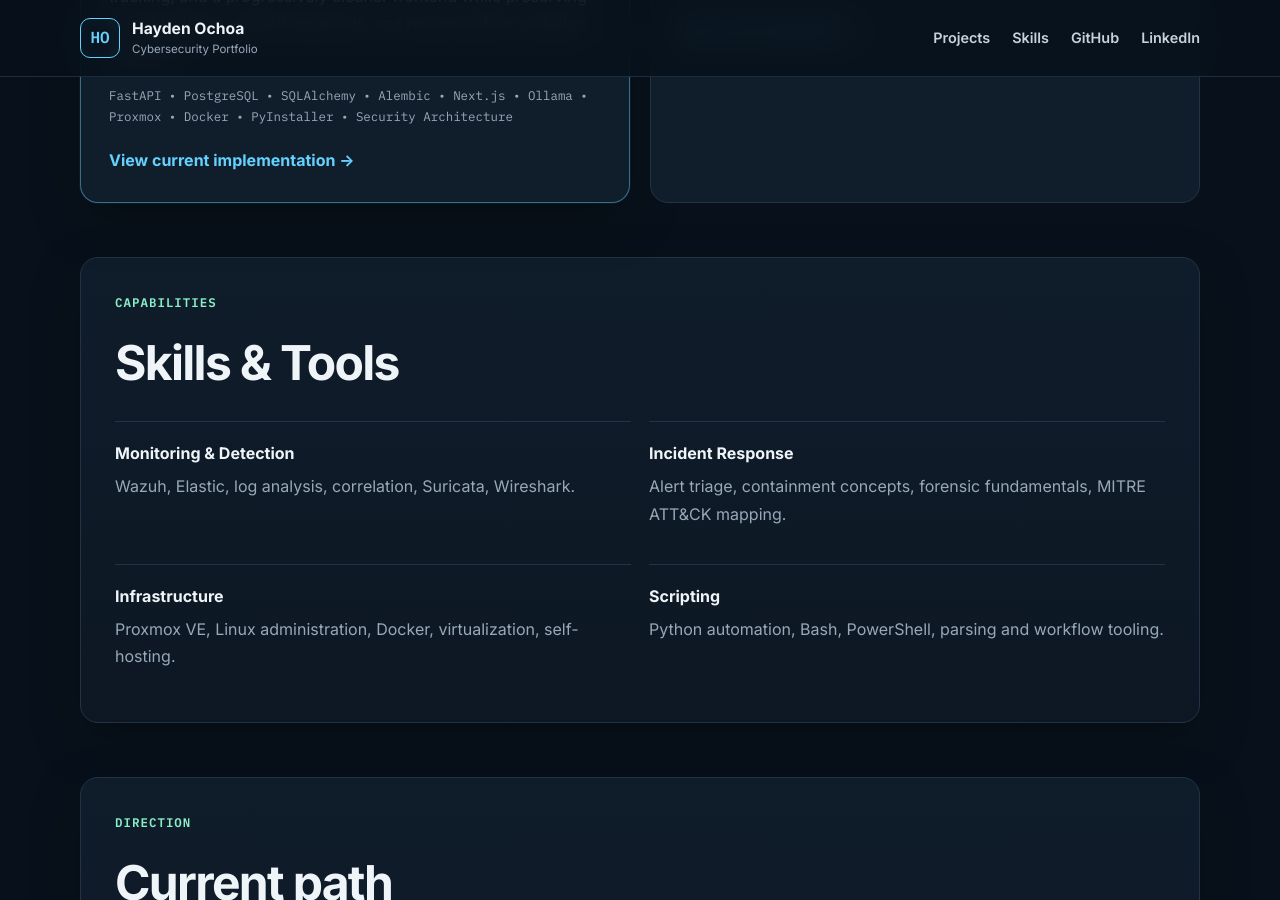
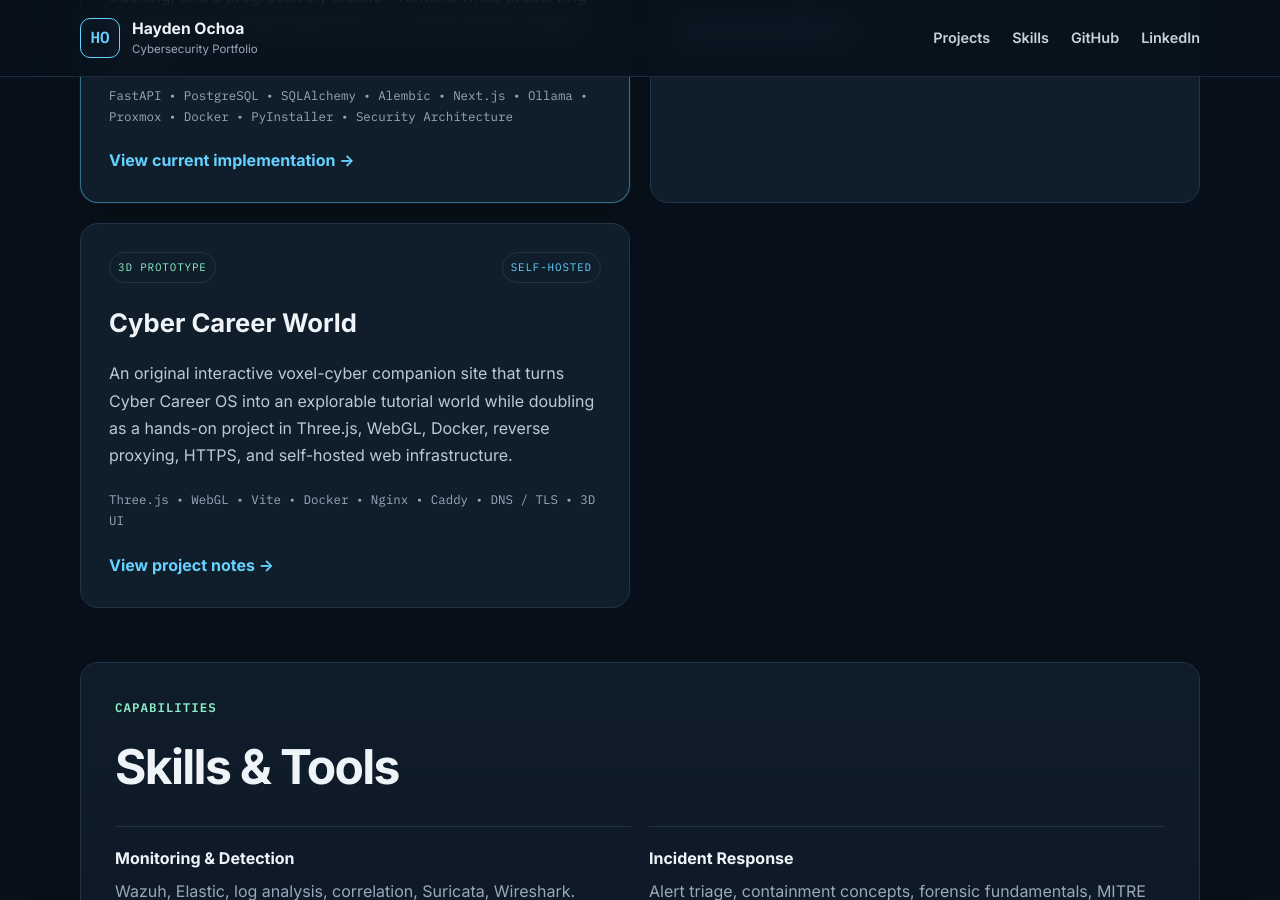
Before and after one commit to corruptcosmo/novasecure.github.io, a Jekyll site: the page built from index.md, in a window 1280 px wide and 900 px high, scrolled down 1500 px. Built offline with Jekyll 4.4.1, drawn with Linux system fonts in a browser that asks for light colours.

Commit message:
Add Cyber Career World to portfolio project grid

```diff
--- a/index.md
+++ b/index.md
@@ -45,6 +45,17 @@ title: Hayden Ochoa | Cybersecurity Portfolio
       <div class="stack-list">Wazuh / Elastic • Windows • Linux • Proxmox</div>
       <a class="text-link" href="{{ '/projects/homesiem/' | relative_url }}">View documentation →</a>
     </article>
+
+    <article class="project-card">
+      <div class="project-meta">
+        <span class="status">3D PROTOTYPE</span>
+        <span class="tag">SELF-HOSTED</span>
+      </div>
+      <h3>Cyber Career World</h3>
+      <p>An original interactive voxel-cyber companion site that turns Cyber Career OS into an explorable tutorial world while doubling as a hands-on project in Three.js, WebGL, Docker, reverse proxying, HTTPS, and self-hosted web infrastructure.</p>
+      <div class="stack-list">Three.js • WebGL • Vite • Docker • Nginx • Caddy • DNS / TLS • 3D UI</div>
+      <a class="text-link" href="{{ '/projects/cyber-career-world/' | relative_url }}">View project notes →</a>
+    </article>
   </div>
 </section>
 
```
